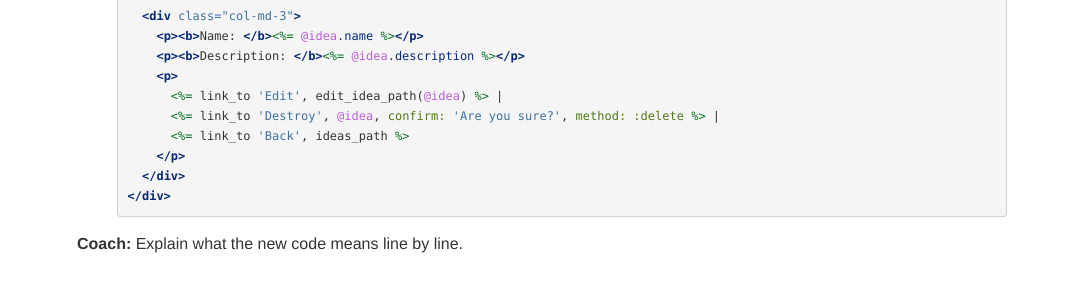
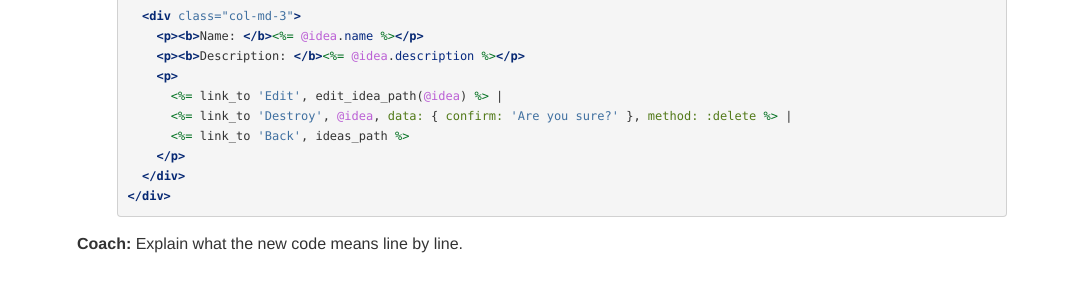
Before and after one commit to railsgirls/guides.railsgirls.com, a Jekyll site: the page built from _posts/2013-01-20-design.markdown, in a window 1280 px wide and 900 px high, scrolled down 1598 px. Shown: the part 307-599 px from the top of the window, without its empty margins (8-1078 px from the left). Built offline with Jekyll 4.4.1, drawn with Linux system fonts in a browser that asks for light colours; nearby versions of some CDN libraries.

Commit message:
confirm ダイアログを表示できるようにする

```diff
--- a/_posts/2013-01-20-design.markdown
+++ b/_posts/2013-01-20-design.markdown
@@ -90,7 +90,7 @@ Open `app/views/ideas/show.html.erb` in your text editor and replace all lines w
     <p><b>Description: </b><%= @idea.description %></p>
     <p>
       <%= link_to 'Edit', edit_idea_path(@idea) %> |
-      <%= link_to 'Destroy', @idea, confirm: 'Are you sure?', method: :delete %> |
+      <%= link_to 'Destroy', @idea, data: { confirm: 'Are you sure?' }, method: :delete %> |
       <%= link_to 'Back', ideas_path %>
     </p>
   </div>
```
